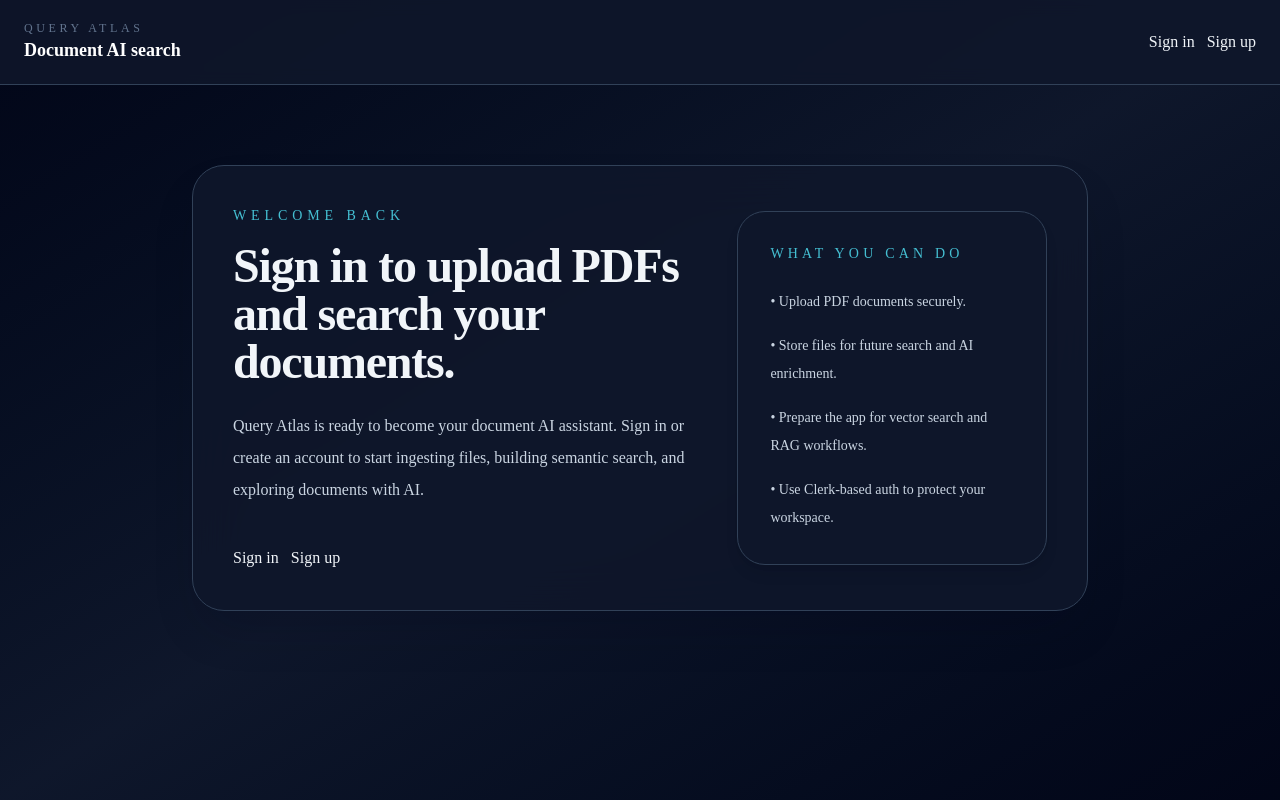
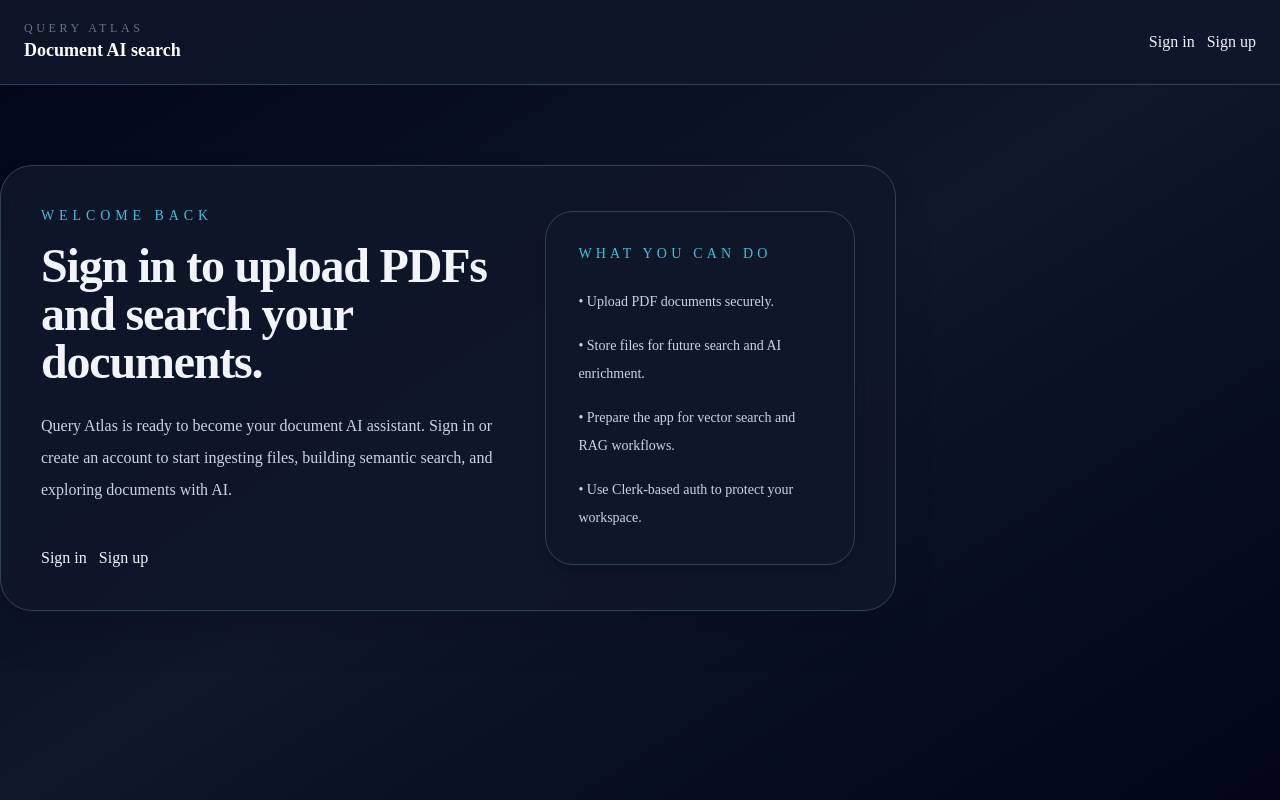
Before and after one commit to NirmalSingh100754/Query-Atlas, a Next.js app in the folder client/: page / in a window 1280 px wide. Built offline with nearby package versions, Linux system fonts and the light colour scheme; no server answers.

Commit message:
Project Complete Designe TEST-2

```diff
--- a/client/app/layout.tsx
+++ b/client/app/layout.tsx
@@ -32,8 +32,8 @@
   return (
     <ClerkProvider>
       <html lang="en" className={`${geistSans.variable} ${geistMono.variable}`}>
-        <body className="h-screen overflow-hidden bg-gradient-to-br from-slate-950 via-slate-900 to-slate-950 text-slate-100">
-          <header className="flex items-center justify-between px-6 py-5 border-b border-slate-700 bg-slate-900/90 backdrop-blur-sm">
+        <body className="flex h-screen flex-col overflow-hidden bg-gradient-to-br from-slate-950 via-slate-900 to-slate-950 text-slate-100">
+          <header className="shrink-0 flex items-center justify-between px-6 py-5 border-b border-slate-700 bg-slate-900/90 backdrop-blur-sm">
             <div>
               <p className="text-xs uppercase tracking-[0.3em] text-slate-500">
                 Query Atlas
@@ -53,7 +53,7 @@
             </div>
           </header>
 
-          <main className="flex flex-col items-center justify-center">
+          <main className="flex-1 min-h-0">
             <Show when="signed-out">
               <div className="w-full max-w-4xl rounded-[32px] border border-slate-700 bg-slate-900/90 p-10 shadow-2xl shadow-slate-950/20 backdrop-blur-xl mt-20">
                 <div className="grid gap-10 lg:grid-cols-[1.2fr_0.8fr] lg:items-center">
--- a/client/app/page.tsx
+++ b/client/app/page.tsx
@@ -3,11 +3,11 @@
 
 export default function Home() {
   return (
-    <div className="min-h-screen w-screen flex bg-gradient-to-br from-slate-950 via-slate-900 to-slate-950 text-slate-100">
-      <div className="flex w-[30vw] min-h-screen p-8 border-r border-slate-800 justify-center items-center">
+    <div className="h-full w-full flex bg-gradient-to-br from-slate-950 via-slate-900 to-slate-950 text-slate-100">
+      <div className="flex w-[30vw] h-full p-8 border-r border-slate-800 justify-center items-center">
         <FileUploadComponent />
       </div>
-      <div className="flex w-[70vw] min-h-screen p-8 border-l border-slate-800 ">
+      <div className="flex w-[70vw] h-full p-8 border-l border-slate-800 justify-center items-center">
         <ChatComponent />
       </div>
     </div>
```
